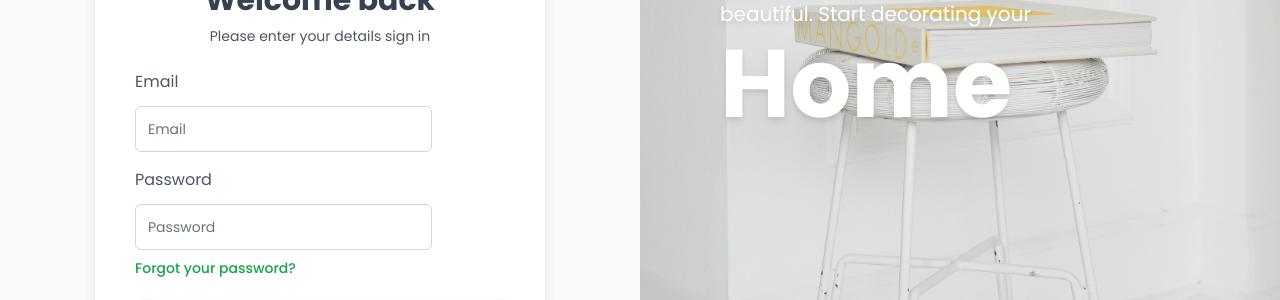
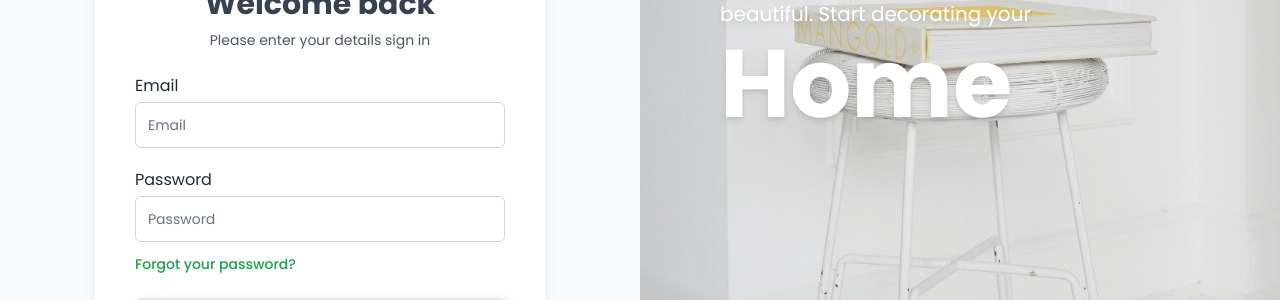
Before and after one commit to Apchier/ecommerce-app, a React (Vite) app in the folder ecommerce-app/: page /auth/login in a window 1280 px wide. Shown: the part 268-568 px from the top of the page. Built offline with nearby package versions, Linux system fonts and the light colour scheme.

Commit message:
refactor login and register page

```diff
--- a/ecommerce-app/src/components/elements/InputGroup.jsx
+++ b/ecommerce-app/src/components/fragments/InputGroup.jsx
@@ -1,9 +1,9 @@
 /* eslint-disable react/prop-types */
 
-const InputGroup = ({ htmlFor, type, name, value, onChange, placeholder, className, required,error, touched }) => {
+const InputGroup = ({ htmlFor, label, type, name, value, onChange, placeholder, className, required,error, touched }) => {
     return (
-        <div>
-            <label htmlFor={htmlFor}></label>
+        <div className="flex flex-col w-full items-start gap-1">
+            <label htmlFor={htmlFor}>{label}</label>
             <input
                 type={type}
                 name={name}
--- a/ecommerce-app/src/pages/admin/dashboard/DashboardProductCreate.jsx
+++ b/ecommerce-app/src/pages/admin/dashboard/DashboardProductCreate.jsx
@@ -1,6 +1,6 @@
 import { useNavigate } from "react-router-dom";
 import Create from "../../../../public/assets/images/Create.png";
-import InputGroup from "../../../components/elements/InputGroup";
+import InputGroup from "../../../components/fragments/InputGroup";
 import { useCreateProduct } from "../../../features/product";
 import { useFormik } from 'formik';
 import * as Yup from 'yup';
--- a/ecommerce-app/src/pages/admin/dashboard/DashboardProductEdit.jsx
+++ b/ecommerce-app/src/pages/admin/dashboard/DashboardProductEdit.jsx
@@ -1,6 +1,6 @@
-import { useEffect} from "react";
+import { useEffect } from "react";
 import { useNavigate, useParams } from "react-router-dom";
-import InputGroup from "../../../components/elements/InputGroup";
+import InputGroup from "../../../components/fragments/InputGroup";
 import { useUpdateProduct } from "../../../features/product";
 import { useFetchProductId } from "../../../features/product";
 import { useFormik } from "formik";
@@ -62,7 +62,7 @@ export default function DashboardProductEdit() {
                 image: product.image,
             });
         }
-    }, [product,]);
+    }, [product]);
 
     const renderElements = () => {
         return (
--- a/ecommerce-app/src/pages/auth/Login.jsx
+++ b/ecommerce-app/src/pages/auth/Login.jsx
@@ -3,7 +3,7 @@ import ButtonLogin from "../../components/elements/ButtonPrimmary"
 import logo from "../../../public/assets/images/logo.png"
 import { FiArrowLeft } from "react-icons/fi";
 import { Link } from "react-router-dom";
-import InputGroup from "../../components/elements/InputGroup";
+import InputGroup from "../../components/fragments/InputGroup";
 
 export default function Login() {
   return (
@@ -26,8 +26,9 @@ export default function Login() {
             <form className="flex flex-col py-6 gap-2">
               <div className="flex flex-col gap-4 rounded-md">
                 <div className="flex flex-col items-start gap-3">
-                  <label htmlFor="email" className="text-gray-600">Email</label>
                   <InputGroup
+                    htmlFor={"Email"}
+                    label={"Email"}
                     type={"email"}
                     name={"email"}
                     placeholder={"Email"}
@@ -35,8 +36,9 @@ export default function Login() {
                   />
                 </div>
                 <div className="flex flex-col items-start gap-3">
-                  <label htmlFor="email" className="text-gray-600">Password</label>
                   <InputGroup
+                    htmlFor={"Password"}
+                    label={"Password"}
                     type={"password"}
                     name={"password"}
                     placeholder={"Password"}
--- a/ecommerce-app/src/pages/auth/Register.jsx
+++ b/ecommerce-app/src/pages/auth/Register.jsx
@@ -3,7 +3,7 @@ import ButtonLogin from "../../components/elements/ButtonPrimmary"
 import logo from "../../../public/assets/images/logo.png"
 import { FiArrowLeft } from "react-icons/fi";
 import { Link } from "react-router-dom";
-import InputGroup from "../../components/elements/InputGroup";
+import InputGroup from "../../components/fragments/InputGroup";
 
 export default function Register() {
   return (
@@ -26,8 +26,9 @@ export default function Register() {
             <form className="flex flex-col py-6 gap-2">
               <div className="flex flex-col gap-4 rounded-md">
                 <div className="flex flex-col items-start gap-3">
-                  <label htmlFor="email" className="text-gray-600">Email</label>
                   <InputGroup
+                    htmlFor={"Email"}
+                    label={"Email"}
                     type={"email"}
                     name={"email"}
                     placeholder={"Email"}
@@ -37,6 +38,8 @@ export default function Register() {
                 <div className="flex flex-col items-start gap-3">
                   <label htmlFor="email" className="text-gray-600">Password</label>
                   <InputGroup
+                    htmlFor={"Password"}
+                    label={"Password"}
                     type={"password"}
                     name={"password"}
                     placeholder={"Password"}
```
